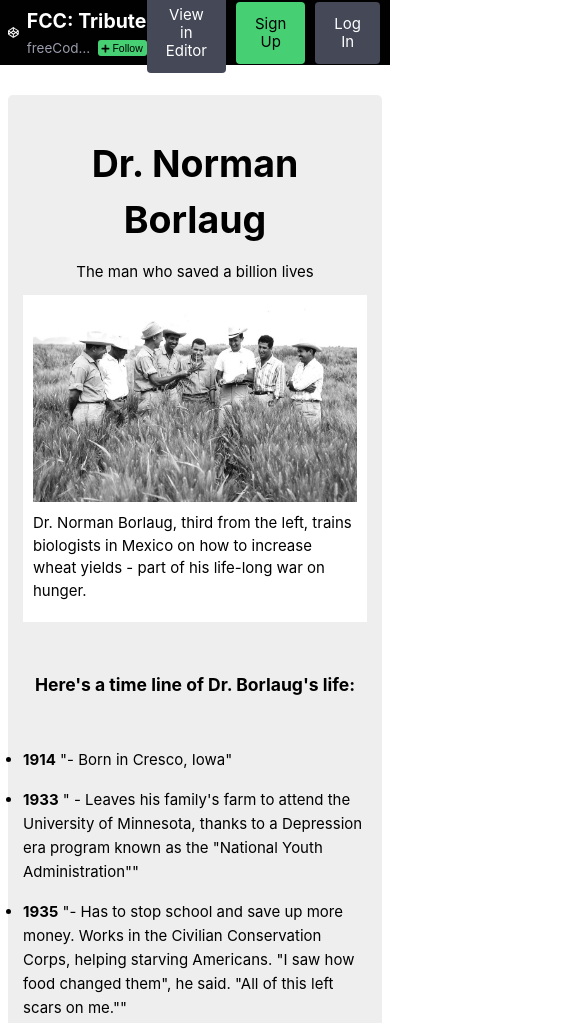
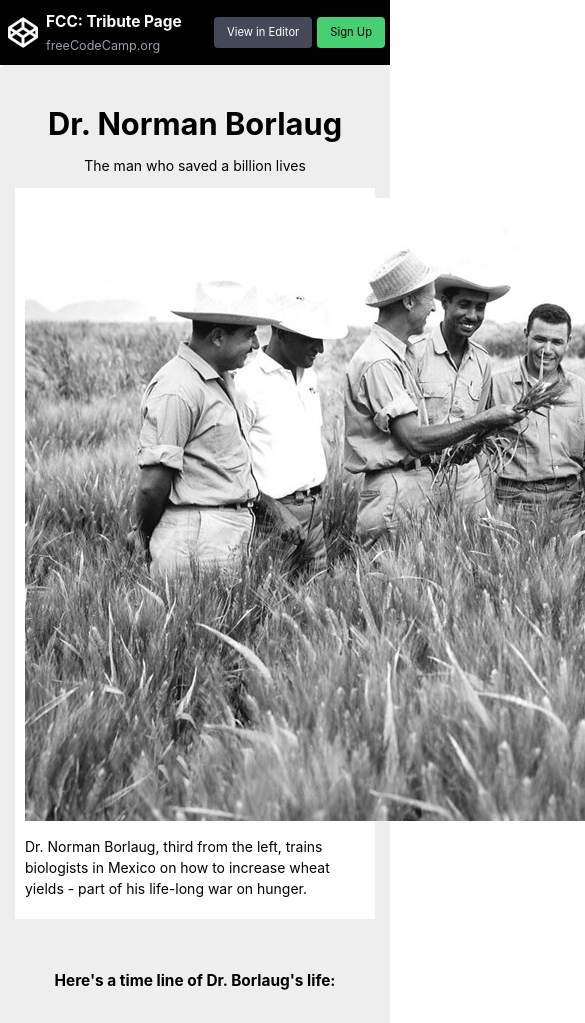
Before and after one commit to siucute/project-codepen, a plain HTML site: page index.html in a window 390 px wide. Shown: the top 1023 px of the page, 585 px wide, since content can reach past the window. Drawn offline with Linux system fonts and the light colour scheme.

Commit message:
Update main.css

```diff
--- a/main.css
+++ b/main.css
@@ -106,29 +106,6 @@ html {
     font-size: 0.6rem;
 }
 
-/* .heart-button {
-    background: #444857;
-    color: white;
-    padding: 10px 16px;
-    margin: 1px 10px 1px 0;
-    border: 3px solid transparent;
-    border-radius: 4px;
-    display: inline-flex;
-    align-items: center;
-    vertical-align: middle;
-    position: relative;
-    font-size: 1rem;
-    line-height: 1.2;
-    text-overflow: ellipsis;
-    text-align: center;
-    justify-content: center;
-    cursor: pointer;
-}
-
-.love--icon {
-    color: white;
-} */
-
 .button-module {
     background: #444857;
     color: white;
@@ -193,7 +170,7 @@ h1#title {
     margin: 0;
 }
 
-#img {
+#image {
     max-width: 100%;
     display: block;
     height: auto;
@@ -220,6 +197,7 @@ ul {
     margin: 0 auto 50px auto;
     text-align: left;
     line-height: 1.6;
+    padding-left: 40px;
 }
 
 li {
@@ -238,3 +216,61 @@ blockquote {
     position: relative !important;
     z-index: 9999 !important;
 }
+
+h3 {
+    display: block;
+    font-size: 1.1em;
+    text-align: center;
+    margin: 18px 0;
+}
+
+#tribute-link {
+    color: #477ca7;
+}
+
+@media (max-width: 550px) {
+    html {
+        font-size: 13px;
+    }
+}
+@media (max-width: 830px) {
+    html {
+        font-size: 14px;
+    }
+}
+@media (max-height: 440px), (max-width: 767px) {
+    .itemtitle-title {
+        margin: 0 0 4px;
+        font-size: 1.1rem;
+    }
+    .follow--link {
+        font-size: .9rem;
+    }
+    .follow-button {
+        display: none;
+    }
+    .button-module {
+        padding: 6px 10px;
+        margin: 1px 5px 1px 0;
+        font-family: inherit;
+        font-size: .8rem;
+    }
+    #button-login {
+        display: none;
+    }
+}
+@media (max-width: 460px) {
+    #main {
+        margin: 0;
+    }
+    h1#title {
+        font-size: 2.2rem;
+        line-height: 1.2;
+    }
+}
+@media screen and (max-width: 767px) {
+    body {
+        min-width: 320px;
+        touch-action: manipulation;
+    }
+}
```
